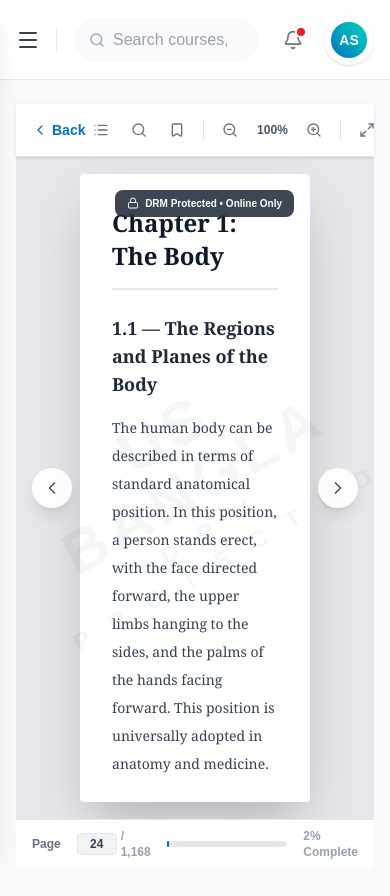
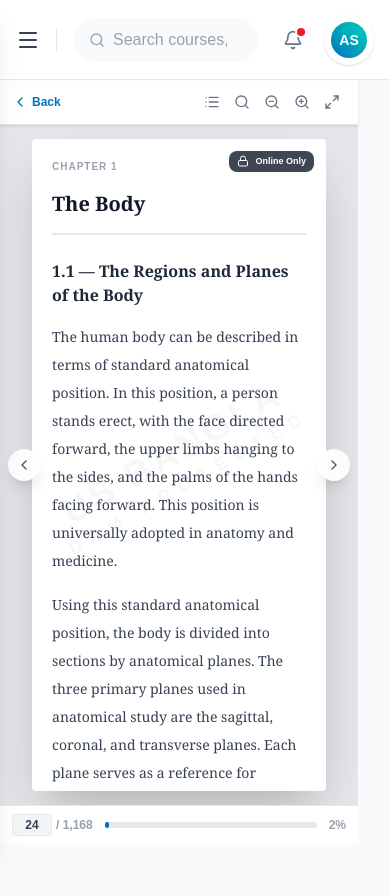
Before and after one commit to AdilAhmedAhir/Demo_US_Bangla_Portal, a Next.js app: page /library/reader in a window 390 px wide. Shown: the top 896 px of the page. Built offline with nearby package versions, Linux system fonts and the light colour scheme.

Commit message:
fix: improve reader responsiveness and fix mobile table overflow

```diff
--- a/src/app/library/reader/page.tsx
+++ b/src/app/library/reader/page.tsx
@@ -1,77 +1,78 @@
 import React from 'react';
-import { ChevronLeft, ChevronRight, ZoomIn, ZoomOut, Maximize2, BookOpen, Lock, Bookmark, List, Search, Sun, Moon } from 'lucide-react';
+import { ChevronLeft, ChevronRight, ZoomIn, ZoomOut, Maximize2, BookOpen, Lock, Bookmark, List, Search } from 'lucide-react';
 import Link from 'next/link';
 
 export default function LibraryReaderPage() {
   return (
-    <div className="flex flex-col gap-0 w-full h-[calc(100vh-5rem)] -mt-2 -mx-0">
+    <div className="flex flex-col w-full -mt-8 -mx-4 sm:-mx-6 lg:-mx-8" style={{ height: 'calc(100vh - 5rem)' }}>
       {/* Reader Toolbar */}
-      <div className="bg-white border-b border-gray-200 px-4 py-2.5 flex items-center justify-between shadow-sm z-10 shrink-0">
-        <div className="flex items-center gap-3">
-          <Link href="/library/catalog" className="text-sm text-brand-primary-blue hover:underline font-bold flex items-center gap-1">
+      <div className="bg-white border-b border-gray-200 px-3 sm:px-4 py-2 flex items-center justify-between shadow-sm z-10 shrink-0">
+        <div className="flex items-center gap-2 sm:gap-3 min-w-0">
+          <Link href="/library/catalog" className="text-xs sm:text-sm text-brand-primary-blue hover:underline font-bold flex items-center gap-1 shrink-0">
             <ChevronLeft className="w-4 h-4" /> Back
           </Link>
           <div className="hidden sm:block h-5 w-px bg-gray-200"></div>
-          <div className="hidden sm:block">
-            <h3 className="text-sm font-bold text-gray-900 leading-tight">Gray&apos;s Anatomy for Students</h3>
+          <div className="hidden sm:block min-w-0">
+            <h3 className="text-sm font-bold text-gray-900 leading-tight truncate">Gray&apos;s Anatomy for Students</h3>
             <p className="text-[11px] text-gray-500 font-medium">Richard L. Drake • 4th Edition</p>
           </div>
         </div>
 
-        <div className="flex items-center gap-1.5">
-          <button className="p-2 hover:bg-gray-100 rounded-lg transition text-gray-500" title="Table of Contents">
+        <div className="flex items-center gap-0.5 sm:gap-1.5 shrink-0">
+          <button className="p-1.5 sm:p-2 hover:bg-gray-100 rounded-lg transition text-gray-500" title="Table of Contents">
             <List className="w-4 h-4" />
           </button>
-          <button className="p-2 hover:bg-gray-100 rounded-lg transition text-gray-500" title="Search in Book">
+          <button className="p-1.5 sm:p-2 hover:bg-gray-100 rounded-lg transition text-gray-500" title="Search in Book">
             <Search className="w-4 h-4" />
           </button>
-          <button className="p-2 hover:bg-gray-100 rounded-lg transition text-gray-500" title="Bookmark">
+          <button className="hidden sm:block p-2 hover:bg-gray-100 rounded-lg transition text-gray-500" title="Bookmark">
             <Bookmark className="w-4 h-4" />
           </button>
-          <div className="h-5 w-px bg-gray-200 mx-1"></div>
-          <button className="p-2 hover:bg-gray-100 rounded-lg transition text-gray-500" title="Zoom Out">
+          <div className="hidden sm:block h-5 w-px bg-gray-200 mx-0.5"></div>
+          <button className="p-1.5 sm:p-2 hover:bg-gray-100 rounded-lg transition text-gray-500" title="Zoom Out">
             <ZoomOut className="w-4 h-4" />
           </button>
-          <span className="text-xs font-bold text-gray-600 min-w-[40px] text-center">100%</span>
-          <button className="p-2 hover:bg-gray-100 rounded-lg transition text-gray-500" title="Zoom In">
+          <span className="text-xs font-bold text-gray-600 min-w-[32px] text-center hidden sm:inline">100%</span>
+          <button className="p-1.5 sm:p-2 hover:bg-gray-100 rounded-lg transition text-gray-500" title="Zoom In">
             <ZoomIn className="w-4 h-4" />
           </button>
-          <div className="h-5 w-px bg-gray-200 mx-1"></div>
-          <button className="p-2 hover:bg-gray-100 rounded-lg transition text-gray-500" title="Full Screen">
+          <div className="hidden sm:block h-5 w-px bg-gray-200 mx-0.5"></div>
+          <button className="p-1.5 sm:p-2 hover:bg-gray-100 rounded-lg transition text-gray-500" title="Full Screen">
             <Maximize2 className="w-4 h-4" />
           </button>
         </div>
       </div>
 
       {/* Reader Body */}
-      <div className="flex-1 bg-gray-200 flex items-center justify-center relative overflow-hidden">
+      <div className="flex-1 bg-gray-200 flex items-center justify-center relative overflow-hidden min-h-0">
         {/* DRM Watermark */}
-        <div className="absolute inset-0 flex items-center justify-center pointer-events-none z-10 opacity-[0.04]">
+        <div className="absolute inset-0 flex items-center justify-center pointer-events-none z-10 opacity-[0.03] select-none">
           <div className="text-center transform rotate-[-30deg]">
-            <p className="text-6xl font-black text-gray-900 tracking-widest">US BANGLA</p>
-            <p className="text-2xl font-bold text-gray-900 tracking-[1em]">DRM PROTECTED</p>
+            <p className="text-4xl sm:text-6xl font-black text-gray-900 tracking-widest">US BANGLA</p>
+            <p className="text-lg sm:text-2xl font-bold text-gray-900 tracking-[0.5em] sm:tracking-[1em]">DRM PROTECTED</p>
           </div>
         </div>
 
         {/* Previous Page */}
-        <button className="absolute left-4 top-1/2 -translate-y-1/2 w-10 h-10 bg-white/90 backdrop-blur-sm rounded-full shadow-lg flex items-center justify-center text-gray-600 hover:bg-white hover:scale-110 transition-all z-20">
-          <ChevronLeft className="w-5 h-5" />
+        <button className="absolute left-2 sm:left-4 top-1/2 -translate-y-1/2 w-8 h-8 sm:w-10 sm:h-10 bg-white/90 backdrop-blur-sm rounded-full shadow-lg flex items-center justify-center text-gray-600 hover:bg-white hover:scale-110 transition-all z-20">
+          <ChevronLeft className="w-4 h-4 sm:w-5 sm:h-5" />
         </button>
 
         {/* Mock Book Page */}
-        <div className="bg-white shadow-2xl rounded-sm w-full max-w-2xl mx-16 h-[95%] flex flex-col overflow-hidden relative">
+        <div className="bg-white shadow-2xl w-[calc(100%-4rem)] sm:w-[calc(100%-6rem)] max-w-2xl h-[96%] flex flex-col overflow-hidden relative rounded-sm">
           {/* DRM Lock Badge */}
-          <div className="absolute top-4 right-4 bg-gray-900/80 backdrop-blur-sm text-white text-[10px] font-bold px-3 py-1.5 rounded-lg flex items-center gap-1.5 z-10">
-            <Lock className="w-3 h-3" /> DRM Protected • Online Only
+          <div className="absolute top-3 right-3 bg-gray-900/80 backdrop-blur-sm text-white text-[9px] sm:text-[10px] font-bold px-2 sm:px-3 py-1 sm:py-1.5 rounded-lg flex items-center gap-1.5 z-10">
+            <Lock className="w-3 h-3" /> <span className="hidden sm:inline">DRM Protected •</span> Online Only
           </div>
 
           {/* Simulated Page Content */}
-          <div className="flex-1 p-8 md:p-12 overflow-y-auto">
+          <div className="flex-1 p-5 sm:p-8 md:p-12 overflow-y-auto">
             <div className="max-w-lg mx-auto">
-              <h2 className="text-2xl font-serif font-bold text-gray-900 mb-6 leading-snug border-b-2 border-gray-200 pb-4">
-                Chapter 1: The Body
+              <p className="text-[10px] text-gray-400 font-bold uppercase tracking-widest mb-4">Chapter 1</p>
+              <h2 className="text-xl sm:text-2xl font-serif font-bold text-gray-900 mb-6 leading-snug border-b-2 border-gray-200 pb-4">
+                The Body
               </h2>
-              <h3 className="text-lg font-serif font-bold text-gray-800 mb-4">1.1 — The Regions and Planes of the Body</h3>
+              <h3 className="text-base sm:text-lg font-serif font-bold text-gray-800 mb-4">1.1 — The Regions and Planes of the Body</h3>
 
               <p className="text-sm text-gray-700 leading-7 mb-4 font-serif">
                 The human body can be described in terms of standard anatomical position. In this position, a person stands erect, with the face directed forward, the upper limbs hanging to the sides, and the palms of the hands facing forward. This position is universally adopted in anatomy and medicine.
@@ -81,11 +82,11 @@
               </p>
 
               {/* Dummy Diagram Placeholder */}
-              <div className="bg-blue-50 border border-blue-200 rounded-xl p-6 my-6 flex flex-col items-center justify-center text-center">
-                <BookOpen className="w-8 h-8 text-blue-400 mb-2" />
-                <p className="text-xs font-bold text-blue-600 uppercase tracking-wider">Figure 1.1</p>
-                <p className="text-sm font-medium text-blue-800 mt-1">Anatomical Planes of the Human Body</p>
-                <p className="text-[10px] text-blue-500 mt-2">[Interactive Diagram — Rendered Securely via DRM Viewer]</p>
+              <div className="bg-blue-50 border border-blue-200 rounded-xl p-4 sm:p-6 my-6 flex flex-col items-center justify-center text-center">
+                <BookOpen className="w-6 h-6 sm:w-8 sm:h-8 text-blue-400 mb-2" />
+                <p className="text-[10px] sm:text-xs font-bold text-blue-600 uppercase tracking-wider">Figure 1.1</p>
+                <p className="text-xs sm:text-sm font-medium text-blue-800 mt-1">Anatomical Planes of the Human Body</p>
+                <p className="text-[9px] sm:text-[10px] text-blue-500 mt-2">[Interactive Diagram — Rendered via DRM Viewer]</p>
               </div>
 
               <p className="text-sm text-gray-700 leading-7 mb-4 font-serif">
@@ -94,31 +95,34 @@
               <p className="text-sm text-gray-700 leading-7 mb-4 font-serif">
                 The <strong>transverse (horizontal) plane</strong> divides the body into superior and inferior (upper and lower) portions. These planes are essential for imaging techniques such as CT and MRI scans, where cross-sectional anatomy is visualized for diagnostic purposes.
               </p>
+              <p className="text-sm text-gray-700 leading-7 mb-4 font-serif">
+                Understanding body planes is fundamental to all of clinical medicine. Surgeons, radiologists, and anatomists all use this framework to communicate the precise location of structures, lesions, and surgical approaches within the body.
+              </p>
             </div>
           </div>
         </div>
 
         {/* Next Page */}
-        <button className="absolute right-4 top-1/2 -translate-y-1/2 w-10 h-10 bg-white/90 backdrop-blur-sm rounded-full shadow-lg flex items-center justify-center text-gray-600 hover:bg-white hover:scale-110 transition-all z-20">
-          <ChevronRight className="w-5 h-5" />
+        <button className="absolute right-2 sm:right-4 top-1/2 -translate-y-1/2 w-8 h-8 sm:w-10 sm:h-10 bg-white/90 backdrop-blur-sm rounded-full shadow-lg flex items-center justify-center text-gray-600 hover:bg-white hover:scale-110 transition-all z-20">
+          <ChevronRight className="w-4 h-4 sm:w-5 sm:h-5" />
         </button>
       </div>
 
       {/* Bottom Bar */}
-      <div className="bg-white border-t border-gray-200 px-4 py-2 flex items-center justify-between shrink-0">
-        <div className="flex items-center gap-4">
-          <span className="text-xs font-bold text-gray-500">Page</span>
+      <div className="bg-white border-t border-gray-200 px-3 sm:px-4 py-2 flex items-center justify-between shrink-0">
+        <div className="flex items-center gap-2 sm:gap-4">
+          <span className="text-xs font-bold text-gray-500 hidden sm:inline">Page</span>
           <div className="flex items-center gap-1">
             <input type="text" defaultValue="24" className="w-10 text-center bg-gray-100 border border-gray-200 rounded px-1 py-0.5 text-xs font-bold text-gray-700 focus:outline-none focus:border-brand-primary-blue" />
             <span className="text-xs text-gray-400 font-bold">/ 1,168</span>
           </div>
         </div>
-        <div className="w-full max-w-md mx-4">
+        <div className="flex-1 max-w-xs sm:max-w-md mx-3 sm:mx-4">
           <div className="w-full bg-gray-200 rounded-full h-1.5">
             <div className="bg-brand-primary-blue h-1.5 rounded-full transition-all" style={{ width: '2%' }}></div>
           </div>
         </div>
-        <span className="text-xs font-bold text-gray-400">2% Complete</span>
+        <span className="text-xs font-bold text-gray-400 whitespace-nowrap">2%</span>
       </div>
     </div>
   );
--- a/src/app/sms-mockup/page.tsx
+++ b/src/app/sms-mockup/page.tsx
@@ -9,7 +9,7 @@
 
       <div className="text-center max-w-lg mb-4">
          <h1 className="text-3xl font-black tracking-tight text-gray-900 mb-2">Automated SMS Gateway</h1>
-         <p className="text-gray-500 font-medium">When an event triggers (like missing attendance or fees due), the system instantly pushes a branded SMS alert to the student or guardian's phone.</p>
+         <p className="text-gray-500 font-medium">When an event triggers (like missing attendance or fees due), the system instantly pushes a branded SMS alert to the student or guardian&apos;s phone.</p>
       </div>
 
       {/* iPhone Frame Mockup */}
```
Also changed, not shown: src/app/finance-admin/page.tsx (+8 -6 lines).
